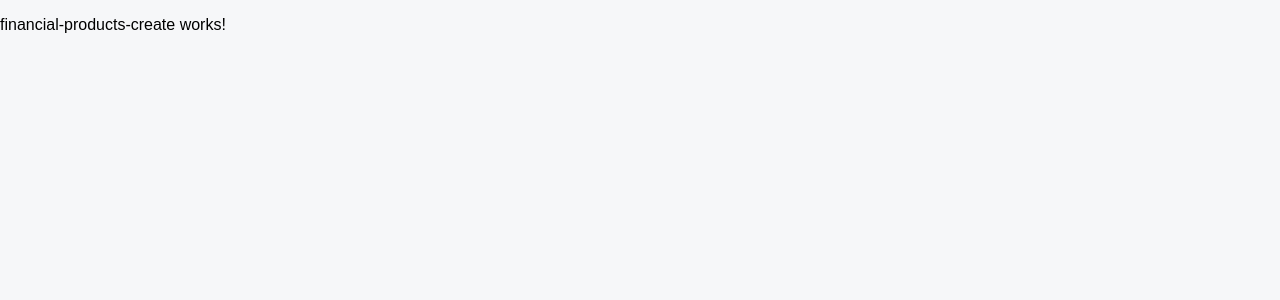
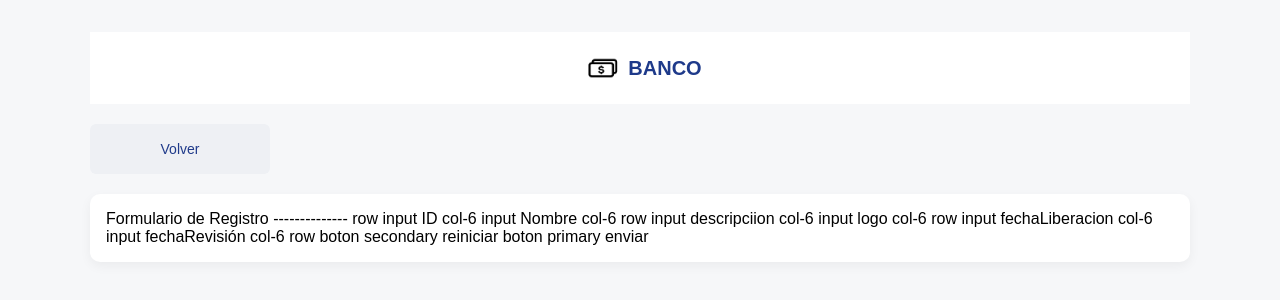
Before and after one commit to ejpv/ntt-data-techTest, an Angular app: page /financial-products in a window 1280 px wide. Both pictures are taken after typing "Sample" into the empty fields and a click on the button "Agregar". Shown: the top 300 px of the page. Built offline with nearby package versions, Linux system fonts and the light colour scheme; no server answers.

Commit message:
[Joaquin] some changes on financial-products-create, edit route created and search feature ready

```diff
--- a/src/app/shared/button/button.component.html
+++ b/src/app/shared/button/button.component.html
@@ -6,5 +6,5 @@
     'btn-secondary': type === 'secondary'
   }"
 >
-  {{ text }}
+  <span>{{ text }}</span>
 </button>
--- a/src/app/shared/confirm-modal/confirm-modal.component.css
+++ b/src/app/shared/confirm-modal/confirm-modal.component.css
@@ -25,7 +25,6 @@
   padding: 24px 28px;
   height: 70px;
   font-size: 15px;
-  color: #222;
   line-height: 1.4;
 }
 
--- a/src/app/shared/confirm-modal/confirm-modal.component.ts
+++ b/src/app/shared/confirm-modal/confirm-modal.component.ts
@@ -7,7 +7,7 @@ import {Component, EventEmitter, Input, Output} from '@angular/core';
   styleUrl: './confirm-modal.component.css',
 })
 export class ConfirmModalComponent {
-  @Input() isVisible = true;
+  @Input() isVisible = false;
   @Input() title = '';
 
   @Output() cancel = new EventEmitter<void>();
--- a/src/app/views/financial-products/financial-products-create/financial-products-create.component.html
+++ b/src/app/views/financial-products/financial-products-create/financial-products-create.component.html
@@ -1 +1,30 @@
-<p>financial-products-create works!</p>
+<div class="container">
+  <app-header-page
+    [srcImage]="IMAGES.CASH"
+    title="BANCO"
+  ></app-header-page>
+  <div style="margin-top: 20px; margin-bottom: 20px">
+    <app-button
+      [type]="'secondary'"
+      text="Volver"
+      (action)="goBack()"
+    ></app-button>
+  </div>
+
+  <div class="card">
+    Formulario de Registro
+    --------------
+    row
+    input ID col-6
+    input Nombre col-6
+    row
+    input descripciion col-6
+    input logo col-6
+    row
+    input fechaLiberacion col-6
+    input fechaRevisión col-6
+    row
+    boton secondary reiniciar
+    boton primary enviar
+  </div>
+</div>
--- a/src/app/views/financial-products/financial-products-create/financial-products-create.component.ts
+++ b/src/app/views/financial-products/financial-products-create/financial-products-create.component.ts
@@ -1,5 +1,8 @@
-import { Component } from '@angular/core';
 import { Location } from '@angular/common';
+import { ActivatedRoute } from '@angular/router';
+import { Component, OnInit } from '@angular/core';
+
+import { IMAGES } from '../../../core/constants/images';
 
 @Component({
   selector: 'app-financial-products-create',
@@ -7,11 +10,33 @@ import { Location } from '@angular/common';
   templateUrl: './financial-products-create.component.html',
   styleUrl: './financial-products-create.component.css',
 })
-export class FinancialProductsCreateComponent {
+export class FinancialProductsCreateComponent implements OnInit {
+  isEditMode = false;
+  productId!: string;
+  IMAGES = IMAGES;
 
-  constructor(private location: Location) {}
+  constructor(private location: Location,
+              private route: ActivatedRoute) {}
+
+  ngOnInit(): void {
+    this.productId = this.route.snapshot.paramMap.get('id')!;
+
+    if (this.productId) {
+      this.isEditMode = true;
+    }
+  }
 
   goBack() {
     this.location.back();
   }
+
+  save() {
+    if (this.isEditMode) {
+      console.log('Actualizar producto');
+      // update
+    } else {
+      console.log('Crear producto');
+      // create
+    }
+  }
 }
--- a/src/app/views/financial-products/financial-products-list/financial-products-list.component.html
+++ b/src/app/views/financial-products/financial-products-list/financial-products-list.component.html
@@ -5,7 +5,12 @@
   </app-header-page>
 
   <div class="toolbar">
-    <input type="text" placeholder="Search..." class="search-input">
+    <input type="text"
+           placeholder="Search..."
+           class="search-input"
+           [(ngModel)]="searchValue"
+           (ngModelChange)="filterBySearch()"
+    >
     <app-button
       [text]="'Agregar'"
       (action)="goToCreate()"
@@ -17,10 +22,10 @@
       <thead>...</thead>
       <tbody>
       <tr>
-    @if(products.length == 0){
+    @if(filteredProducts.length == 0){
       <span> No se ha encontrado ningún producto</span>
     } @else {
-          @for (product of products; track product.id) {
+          @for (product of filteredProducts; track product.id) {
               <td><div class="avatar">{{ product.logo }}</div></td>
               <td>{{ product.name }}</td>
               <td>{{ product.description }}</td>
--- a/src/app/views/financial-products/financial-products-list/financial-products-list.component.ts
+++ b/src/app/views/financial-products/financial-products-list/financial-products-list.component.ts
@@ -15,6 +15,8 @@ export class FinancialProductsListComponent implements OnInit {
   IMAGES = IMAGES;
   products: any = [];
   loading = false;
+  filteredProducts: any = [];
+  searchValue!: string;
 
   constructor(private router: Router,
               private productsService: ProductService) {}
@@ -24,8 +26,8 @@ export class FinancialProductsListComponent implements OnInit {
     this.productsService.getProducts().subscribe({
       next: (response: any) => {
         this.loading = false;
-        this.products = response;
-        console.log("productos consultados");
+        this.products = response.data;
+        this.filteredProducts = this.products;
       },
       error: (err: any) =>{
         this.loading = false;
@@ -34,7 +36,21 @@ export class FinancialProductsListComponent implements OnInit {
     });
   }
 
+  filterBySearch(){
+    if (this.searchValue) {
+      this.filteredProducts = this.products.filter((product : any) =>
+        product.name.toLowerCase() == this.searchValue.toLowerCase() || product.description.toLowerCase() == this.searchValue.toLowerCase()
+      );
+    } else {
+      this.filteredProducts = this.products;
+    }
+  }
+
   goToCreate(): void {
     this.router.navigate(['/financial-products/create']);
   }
+
+  goToEdit(id: string): void {
+    this.router.navigate(['/financial-products/edit/',id]);
+  }
 }
--- a/src/app/views/financial-products/financial-products-routing.module.ts
+++ b/src/app/views/financial-products/financial-products-routing.module.ts
@@ -6,7 +6,8 @@ import { FinancialProductsCreateComponent } from './financial-products-create/fi
 
 const routes: Routes = [
   { path: '', component: FinancialProductsListComponent },
-  { path: 'create', component: FinancialProductsCreateComponent }
+  { path: 'create', component: FinancialProductsCreateComponent },
+  { path: 'edit/:id', component: FinancialProductsCreateComponent }
 ];
 
 
--- a/src/app/views/financial-products/financial-products.module.ts
+++ b/src/app/views/financial-products/financial-products.module.ts
@@ -1,11 +1,12 @@
 import { NgModule } from '@angular/core';
+import { FormsModule } from "@angular/forms";
 import { CommonModule } from '@angular/common';
 
+import { SharedModule } from "../../shared/shared.module";
 import { FinancialProductsRoutingModule } from './financial-products-routing.module';
 
 import { FinancialProductsListComponent } from './financial-products-list/financial-products-list.component';
 import { FinancialProductsCreateComponent } from './financial-products-create/financial-products-create.component';
-import {SharedModule} from "../../shared/shared.module";
 
 
 @NgModule({
@@ -14,9 +15,10 @@ import {SharedModule} from "../../shared/shared.module";
     FinancialProductsCreateComponent,
   ],
   imports: [
+    FormsModule,
     CommonModule,
+    SharedModule,
     FinancialProductsRoutingModule,
-    SharedModule,
   ]
 })
 export class FinancialProductsModule {}
```
Also changed, not shown: src/app/shared/shared.module.ts (+4 -4 lines).
